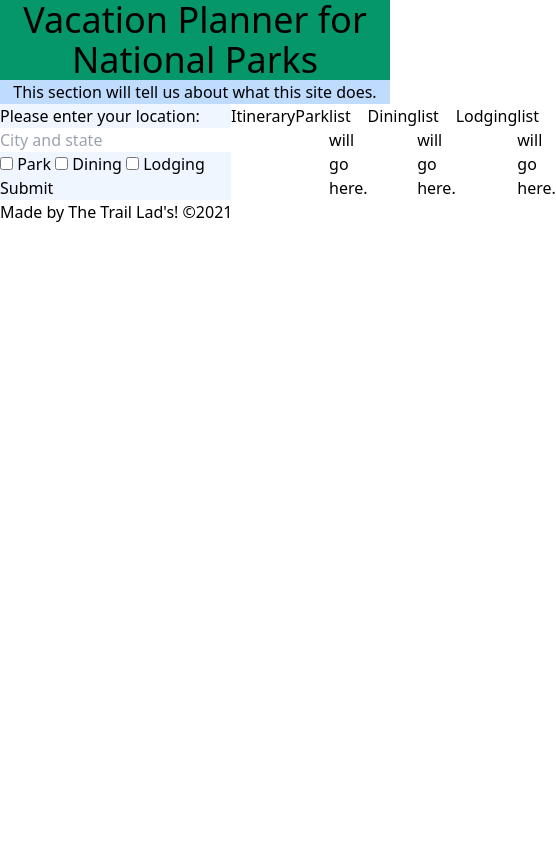
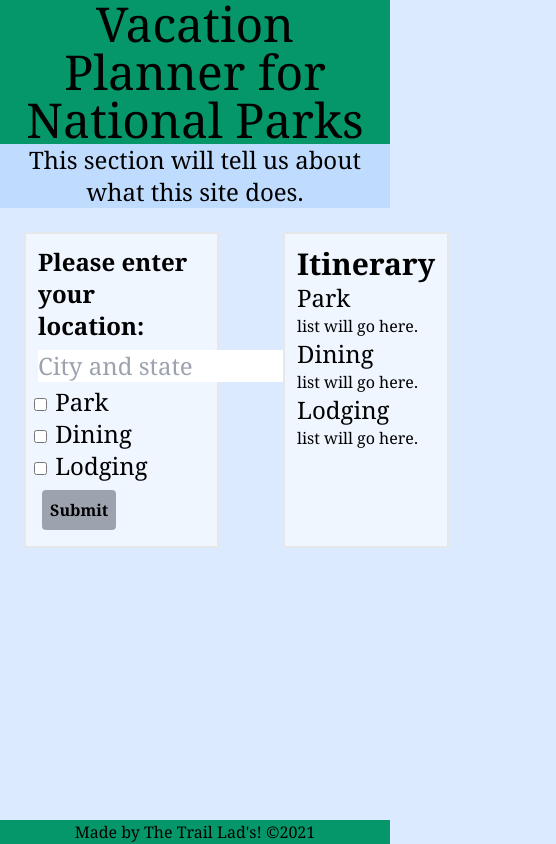
Before and after one commit to DuGBB/trail-lad, a plain HTML site: page index.html in a window 390 px wide. Shown: the whole page, 556 px wide, since content can reach past the window. Drawn offline with nearby package versions, Linux system fonts and the light colour scheme.

Commit message:
designs. still needs to drop second box below for responsive design

```diff
--- a/index.html
+++ b/index.html
@@ -7,42 +7,44 @@
     <link href="https://unpkg.com/tailwindcss@^2/dist/tailwind.min.css" rel="stylesheet">
     <title>Vacation Planner - National Parks</title>
 </head>
-<body>
+<body class="font-serif bg-blue-100">
 
     <header>
-        <h1 class="bg-green-600 text-center text-4xl">Vacation Planner for National Parks</h1>
-        <p class="text-center bg-blue-200">This section will tell us about what this site does. </p>
+        <h1 class="bg-green-600 text-center text-5xl">Vacation Planner for National Parks</h1>
+        <p class="text-center bg-blue-200 text-2xl">This section will tell us about what this site does. </p>
     </header>
 
-    <section class="flex container">
-       <section>
-        <form class="form bg-blue-50" id="location">
-            <h3>Please enter your location:</h3>
-            <input type="text" id="location-input" placeholder="City and state">
+    <section class="flex container justify-around m-6">
+       <section class="w-2/4 mr-8 border-2">
+        <form class="form bg-blue-50 p-2" id="location">
+            <h3 class="text-2xl font-bold m-1">Please enter your location:</h3>
+            <input class="text-2xl m-1" type="text" id="location-input" placeholder="City and state">
             <br>
             <input type="checkbox" id="park-checkmark" name="park" value="park">
-            <label for="park">Park</label>
+            <label class="text-2xl m-1" for="park">Park</label>
+            <br>
             <input type="checkbox" id="dining-checkmark" name="dining" value="dining">
-            <label for="dining">Dining</label>
+            <label class="text-2xl m-1" for="dining">Dining</label>
+            <br>
             <input type="checkbox" id="lodging-checkmark" name="lodging" value="lodging">
-            <label for="lodging">Lodging</label>
+            <label class="text-2xl m-1" for="lodging">Lodging</label>
             <br>
-            <button type="submit">Submit</button>
+            <button class="bg-gray-400 m-2 rounded p-2 font-semibold" type="submit">Submit</button>
 
             </form>
         </section>
 
-     <section class="flex m-0">
-        <h2>Itinerary</h2>
-        <h3>Park</h3>
+     <section class="flex-col border-2 m-0 w-2/4 p-3 bg-blue-50 ml-8">
+        <h3 class="text-3xl font-bold">Itinerary</h3>
+        <h3 class="text-2xl">Park</h3>
         <ul id="park-list" class="list-container">
             <li class="list-items">list will go here. </li>
         </ul>
-        <h3>Dining</h3>
+        <h3 class="text-2xl">Dining</h3>
         <ul id="dining-list" class="list-container">
             <li class="list-items">list will go here. </li>
         </ul>
-        <h3>Lodging</h3>
+        <h3 class="text-2xl">Lodging</h3>
         <ul id="lodging-list" class="list-container">
             <li class="list-items">list will go here. </li>
         </ul>
@@ -50,7 +52,7 @@
     </section>
 
 
-    <footer>Made by The Trail Lad's! &copy2021</footer>
+    <footer class="fixed bottom-0 bg-green-600 w-screen text-center">Made by The Trail Lad's! &copy2021</footer>
 
     <script src="./assets/js/script.js"></script>
 
```
